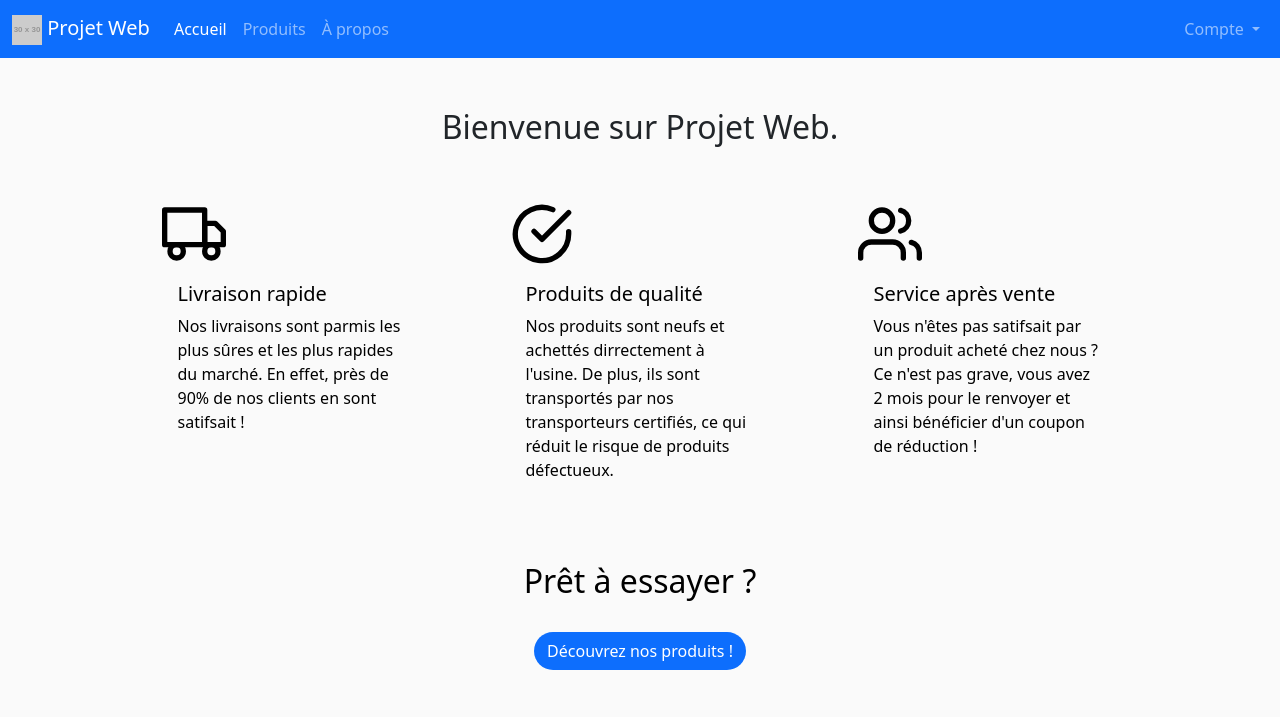
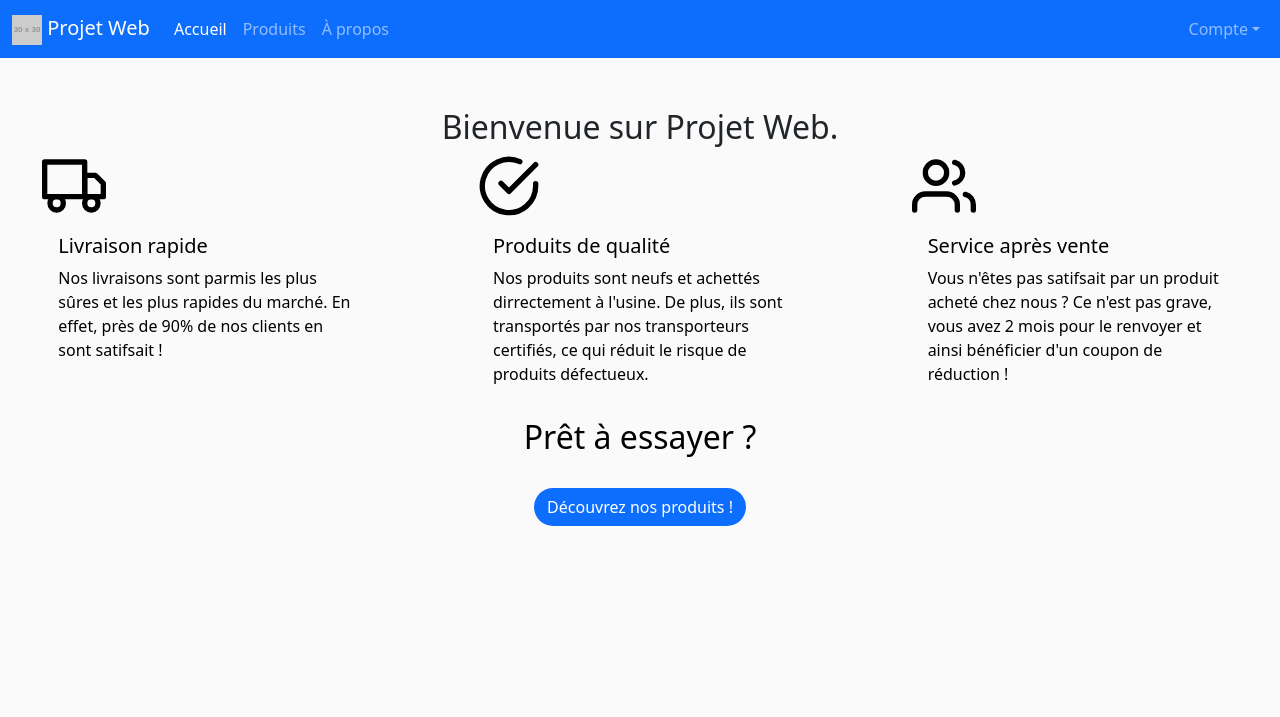
Before and after one commit to 0lbap/check-this-outfit, a PHP site: page / in a window 1280 px wide. Shown: the top 717 px of the page. Run offline with PHP 8.4, Linux system fonts and the light colour scheme; grey boxes labelled with a size stand in for pictures from a placeholder-image service; some libraries are stand-ins or nearby versions.

Commit message:
Update index.php
Fusion de index.php et indexclient.php

```diff
--- a/index.php
+++ b/index.php
@@ -9,7 +9,7 @@
     <title>Projet Web</title>
 </head>
 <body>
-    <nav class="navbar navbar-expand-sm navbar-dark bg-primary">
+    <nav class="navbar navbar-expand-lg navbar-dark bg-primary">
         <div class="container-fluid">
             <a class="navbar-brand" href="#">
                 <img src="https://via.placeholder.com/30x30.png?text=LOGO" alt="LOGO">
@@ -31,53 +31,65 @@
                     </li>
                 </ul>
                 <ul class="navbar-nav ms-auto">
+                <?php
+                    if (isset($_SESSION['email'])){
+                        echo "<li class='nav-item dropdown'>";
+                        echo "<a class='nav-link dropdown-toggle' href='#' id='navbarDropdown' role='button' data-bs-toggle='dropdown' aria-expanded='false'>Bonjour ".$_SESSION['prenom']."</a>";
+                        echo "<ul class='dropdown-menu dropdown-menu-end' aria-labelledby='navbarDropdown'>";
+                        echo "<li><a class='dropdown-item' href='panier.php'>Mon panier</a></li>";
+                        echo "<li><a class='dropdown-item' href='commandes.php'>Mes commandes</a></li>";
+                        echo "<li><hr class='dropdown-divider'></li>";
+                        echo "<li><a class='dropdown-item' href='deconnexion.php'>Déconnexion</a></li>";
+                        echo '</ul></li>';
+                    }else{
+
+                        echo "<li class='nav-item dropdown'>";
+                        echo "<a class='nav-link dropdown-toggle' href='#' id='navbarDropdown' role='button' data-bs-toggle='dropdown' aria-expanded='false'>Compte</a>";
+                        echo "<ul class='dropdown-menu dropdown-menu-end' aria-labelledby='navbarDropdown'>";
+                        echo "<li><a class='dropdown-item' href='connexion.php'>Se connecter</a></li>";
+                        echo "<li><a class='dropdown-item' href='inscription.php'>S"."'"."inscrire</a></li>";
+                        echo "</ul>";
+                        echo "</li>";
+
+                    }
+                ?>
+
+                    <!-- MENU DÉROULANT QUAND CONNECTÉ
                     <li class="nav-item dropdown">
                         <a class="nav-link dropdown-toggle" href="#" id="navbarDropdown" role="button" data-bs-toggle="dropdown" aria-expanded="false">
-                            <?php
-                                if(isset($_SESSION['email'])){
-                                    echo 'Bonjour, ' . $_SESSION['prenom'];
-                                } else {
-                                    echo 'Compte';
-                                }
-                            ?>
+                            Bonjour, (Nom du client)
                         </a>
                         <ul class="dropdown-menu dropdown-menu-end" aria-labelledby="navbarDropdown">
-                            <?php
-                                if(isset($_SESSION['email'])){
-                                    echo '<li><a class="dropdown-item" href="panier.php">Mon panier</a></li>';
-                                    echo '<li><a class="dropdown-item" href="commandes.php">Mes commandes</a></li>';
-                                    echo '<li><hr class="dropdown-divider"></li>';
-                                    echo '<li><a class="dropdown-item" href="deconnexion.php">Déconnexion</a></li>';
-                                } else {
-                                    echo '<li><a class="dropdown-item" href="connexion.php">Se connecter</a></li>';
-                                    echo '<li><a class="dropdown-item" href="inscription.php">S\'inscrire</a></li>';
-                                }
-                            ?>
+                            <li><a class="dropdown-item" href="panier.php">Mon panier</a></li>
+                            <li><a class="dropdown-item" href="commandes.php">Mes commandes</a></li>
+                            <li><hr class="dropdown-divider"></li>
+                            <li><a class="dropdown-item" href="deconnexion.php">Déconnexion</a></li>
                         </ul>
                     </li>
+                    -->
                 </ul>
             </div>
         </div>
     </nav>
-    <main class="container">
+    <main>
         <h2 class="text-center title">Bienvenue sur Projet Web.</h2>
-        <div class="row p-5">
+        <div class="row">
             <div class="cardcontainer">
-                <div class="card col-lg-3 border-0 infocard" id="ic1">
+                <div class="card col-3 border-0 infocard" id="ic1">
                 <svg xmlns="http://www.w3.org/2000/svg" width="64" height="64" viewBox="0 0 24 24" fill="none" stroke="currentColor" stroke-width="2" stroke-linecap="round" stroke-linejoin="round" class="feather feather-truck"><rect x="1" y="3" width="15" height="13"></rect><polygon points="16 8 20 8 23 11 23 16 16 16 16 8"></polygon><circle cx="5.5" cy="18.5" r="2.5"></circle><circle cx="18.5" cy="18.5" r="2.5"></circle></svg>
                     <div class="card-body">
                         <h5>Livraison rapide</h5>
                         <p>Nos livraisons sont parmis les plus sûres et les plus rapides du marché. En effet, près de 90% de nos clients en sont satifsait !</p>
                     </div>
                 </div>
-                <div class="card col-lg-3 border-0 infocard" id="ic2">
+                <div class="card col-3 border-0 infocard" id="ic2">
                 <svg xmlns="http://www.w3.org/2000/svg" width="64" height="64" viewBox="0 0 24 24" fill="none" stroke="currentColor" stroke-width="2" stroke-linecap="round" stroke-linejoin="round" class="feather feather-check-circle"><path d="M22 11.08V12a10 10 0 1 1-5.93-9.14"></path><polyline points="22 4 12 14.01 9 11.01"></polyline></svg>
                     <div class="card-body">
                         <h5>Produits de qualité</h5>
                         <p>Nos produits sont neufs et achettés dirrectement à l'usine. De plus, ils sont transportés par nos transporteurs certifiés, ce qui réduit le risque de produits défectueux.</p>
                     </div>
                 </div>
-                <div class="card col-lg-3 border-0 infocard" id="ic3">
+                <div class="card col-3 border-0 infocard" id="ic3">
                 <svg xmlns="http://www.w3.org/2000/svg" width="64" height="64" viewBox="0 0 24 24" fill="none" stroke="currentColor" stroke-width="2" stroke-linecap="round" stroke-linejoin="round" class="feather feather-users"><path d="M17 21v-2a4 4 0 0 0-4-4H5a4 4 0 0 0-4 4v2"></path><circle cx="9" cy="7" r="4"></circle><path d="M23 21v-2a4 4 0 0 0-3-3.87"></path><path d="M16 3.13a4 4 0 0 1 0 7.75"></path></svg>
                     <div class="card-body">
                         <h5>Service après vente</h5>
@@ -86,7 +98,7 @@
                 </div>
             </div>
         </div>
-        <div class="row pb-5">
+        <div class="row">
             <div class="text-center">
                 <h2 id="discoverh">Prêt à essayer ?</h2>
                 <br>
```
